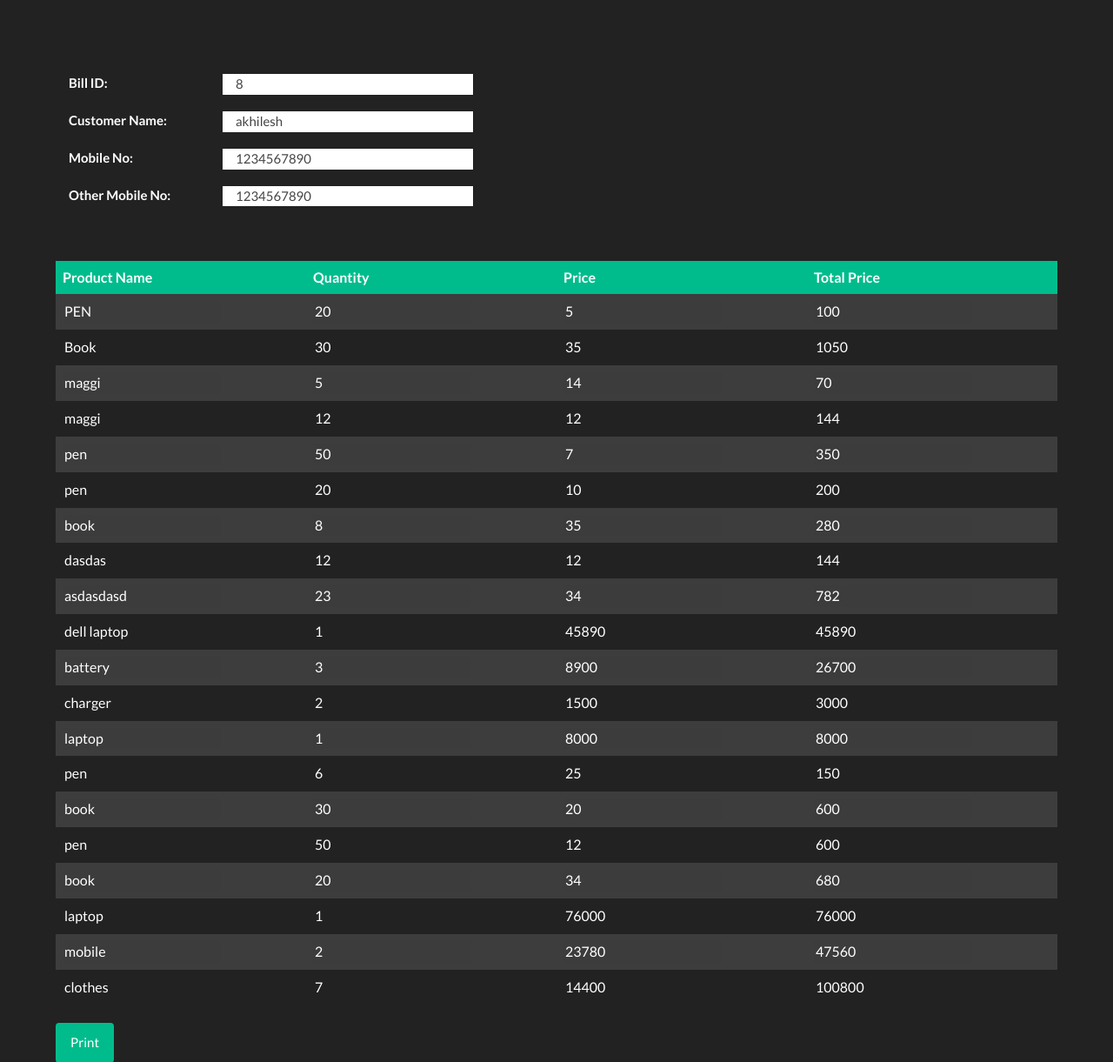
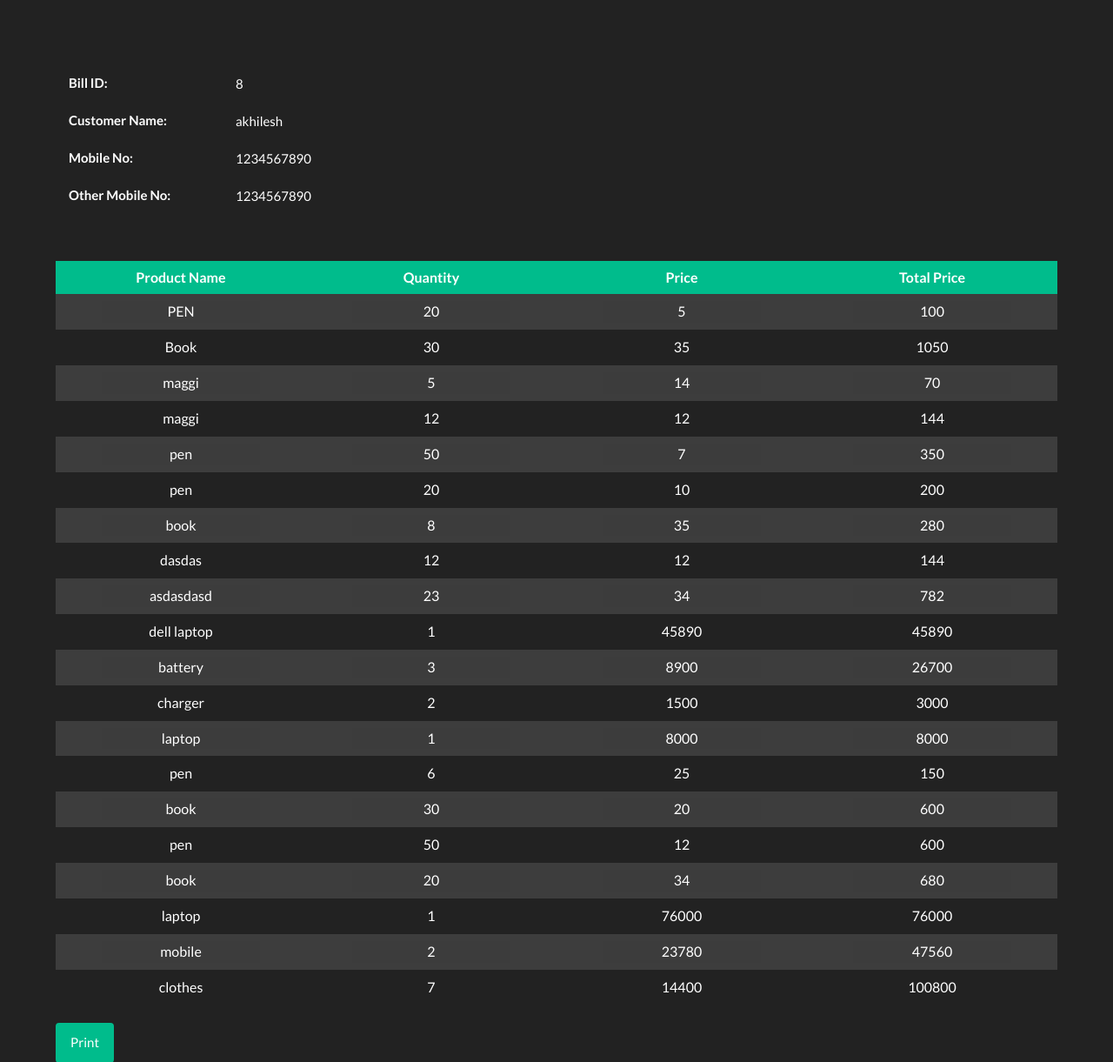
Before and after one commit to monish7108/BillBook, a Django app: template BillBook/templates/Bill/viewbill.html in a window 1280 px wide. Shown: the part 60-1281 px from the top of the page at 87% size. Run offline with Django 3.2, Linux system fonts and the light colour scheme; the template is opened without the code that fills it: values that come from a table or form of the project are taken from there, others are empty; data comes from the database, SQL or seed files in the repository; some libraries are stand-ins or nearby versions.

Commit message:
fourth commit

```diff
--- a/BillBook/templates/Bill/viewbill.html
+++ b/BillBook/templates/Bill/viewbill.html
@@ -2,34 +2,34 @@
 {% block content %}
 <form method="POST" action="{% url 'printbill' %}">{% csrf_token %}
 <label for="customer_name" class="col-lg-2 control-label">Bill ID: </label>
-<input class="col-lg-3"  id="bill_id" name="bill_id"  value="{{customer.bill_id}}" type="text" readonly><br><br>
+<input style="background-color:rgba(0,0,0,0.01);color:white;" class="col-lg-3"  id="bill_id" name="bill_id"  value="{{customer.bill_id}}" type="text" readonly><br><br>
 
 <label for="customer_name" class="col-lg-2 control-label">Customer Name: </label>
-<input class="col-lg-3"  id="customer_name" name="customer_name" value="{{customer.customer_name}}" type="text" readonly><br><br>
+<input style="background-color:rgba(0,0,0,0.01);color:white;" class="col-lg-3"  id="customer_name" name="customer_name" value="{{customer.customer_name}}" type="text" readonly><br><br>
 
 <label for="mobile1" class="col-lg-2 control-label">Mobile No: </label>
-<input class="col-lg-3"  id="mobile1" name="mobile1" value="{{customer.mobile_no_1}}" type="text" readonly><br><br>
+<input style="background-color:rgba(0,0,0,0.01);color:white;" class="col-lg-3"  id="mobile1" name="mobile1" value="{{customer.mobile_no_1}}" type="text" readonly><br><br>
 
 <label for="mobile2" class="col-lg-2 control-label">Other Mobile No: </label>
-<input class="col-lg-3"  id="mobile2" name="mobile2" value="{{customer.mobile_no_2}}" type="text" readonly><br><br>
+<input style="background-color:rgba(0,0,0,0.01);color:white;" class="col-lg-3"  id="mobile2" name="mobile2" value="{{customer.mobile_no_2}}" type="text" readonly><br><br>
 <br>
 <br>
 <table class="table table-striped table-hover ">
     <thead>
     <tr class="success">
-        <th>Product Name</th>
-        <th>Quantity</th>
-        <th>Price</th>
-        <th>Total Price</th>
+        <th style="text-align:center">Product Name</th>
+        <th style="text-align:center">Quantity</th>
+        <th style="text-align:center">Price</th>
+        <th style="text-align:center">Total Price</th>
     </tr>
     </thead>
     <tbody>
     {% for item in bill%}
     <tr>
-        <td><input type="text" style="background-color:rgba(0,0,0,0.01);color:white" name="product_name" id="product_name" value="{{item.product_name}}" readonly></td>
-        <td><input type="text" style="background-color:rgba(0,0,0,0.01);color:white" name="quantity" id="quantity" value="{{item.quantity}}" readonly></td>
-        <td><input type="text" style="background-color:rgba(0,0,0,0.01);color:white" name="price" id="price" value="{{item.product_price}}" readonly></td>
-        <td><input type="text" style="background-color:rgba(0,0,0,0.01);color:white" name="totalprice" id="totalprice" value="{{item.total_price}}" readonly></td>
+        <td style="text-align:center"><input type="text" style="text-align:center;background-color:rgba(0,0,0,0.01);color:white;" tex name="product_name" id="product_name" value="{{item.product_name}}" readonly></td>
+        <td style="text-align:center"><input type="text" style="text-align:center;background-color:rgba(0,0,0,0.01);color:white" name="quantity" id="quantity" value="{{item.quantity}}" readonly></td>
+        <td style="text-align:center"><input type="text" style="text-align:center;background-color:rgba(0,0,0,0.01);color:white" name="price" id="price" value="{{item.product_price}}" readonly></td>
+        <td style="text-align:center"><input type="text" style="text-align:center;background-color:rgba(0,0,0,0.01);color:white" name="totalprice" id="totalprice" value="{{item.total_price}}" readonly></td>
     </tr>
     {%endfor%}
     </tbody>
```
